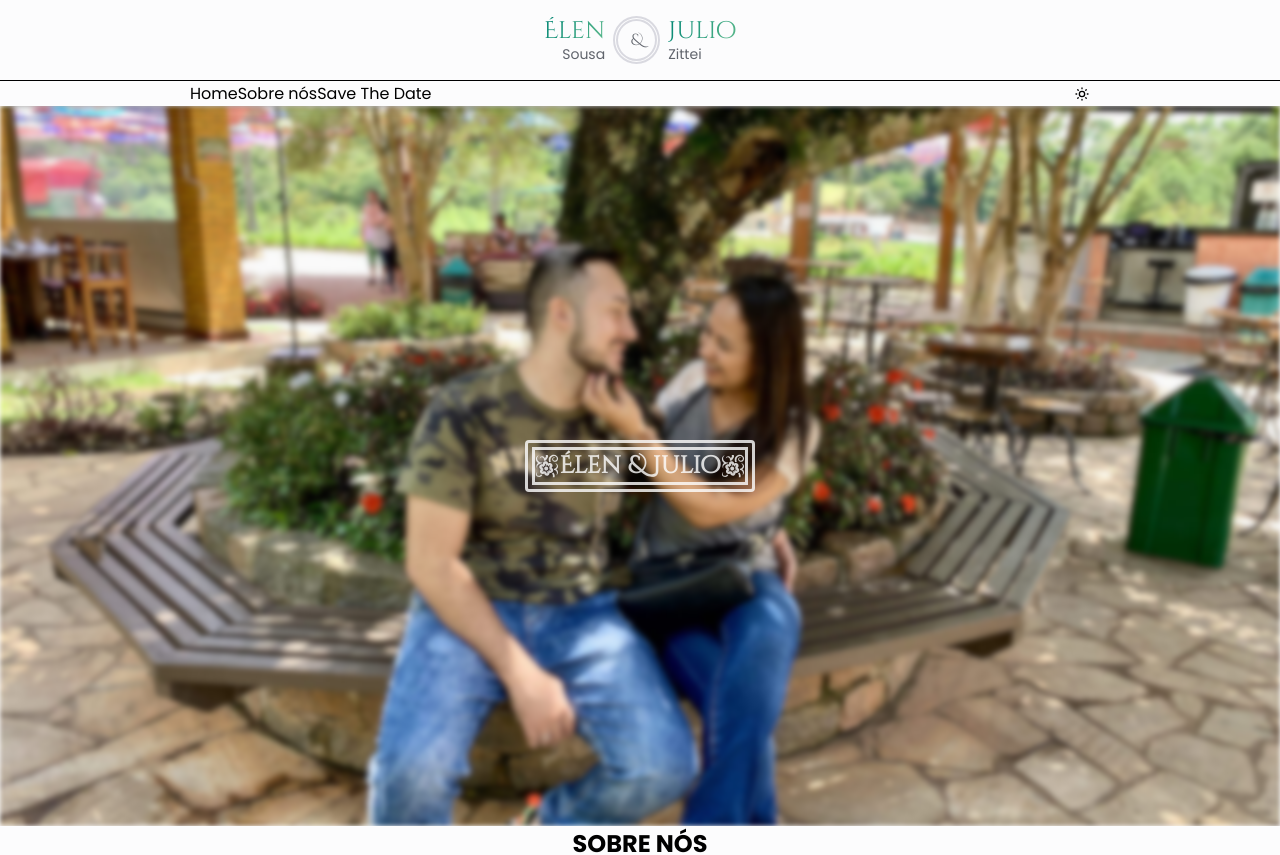
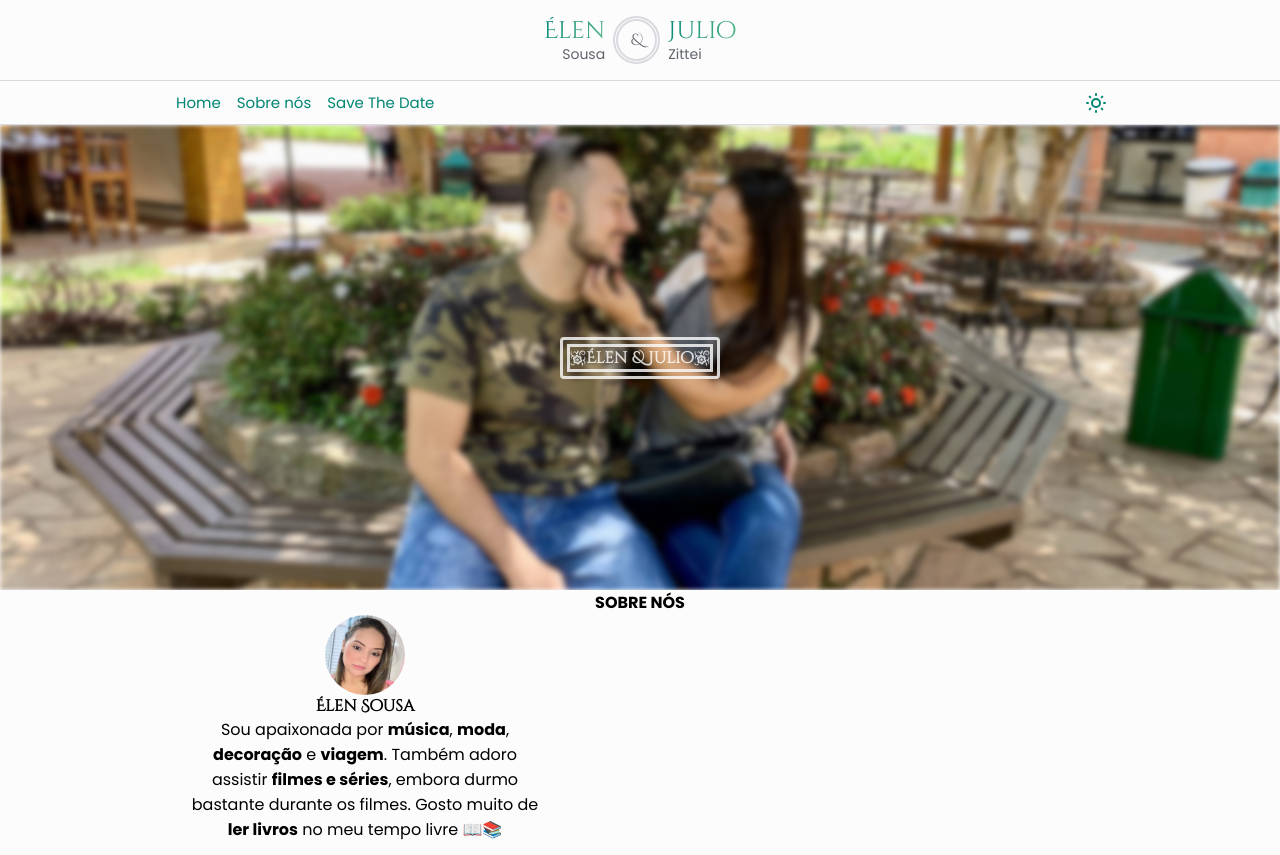
Before and after one commit to JulioZittei/our-wedding, a Next.js app: page / in a window 1280 px wide. Shown: the top 855 px of the page. Built offline with nearby package versions, Linux system fonts and the light colour scheme.

Commit message:
Refactor design system and add dependency

```diff
--- a/src/components/Header.tsx
+++ b/src/components/Header.tsx
@@ -9,7 +9,7 @@ const Container = styled('div', HeaderCss.Container);
 export function Header() {
   return (
     <Root>
-      <Container>
+      <Container direction="row" alignItems="center" justifyContent="center">
         <Logo />
       </Container>
       <NavigationMenu />
--- a/src/components/Link.tsx
+++ b/src/components/Link.tsx
@@ -6,12 +6,13 @@ interface LinkProps {
   href: string;
   target?: string;
   rel?: string;
+  tabIndex?: number | undefined;
 }
 
-export function Link({ href, target, rel, children, ...props }: LinkProps): JSX.Element {
+export function Link({ href, target, rel, tabIndex, children, ...props }: LinkProps): JSX.Element {
   return (
     <NextLink href={href} passHref>
-      <a target={target} rel={rel} {...props}>
+      <a target={target} rel={rel} tabIndex={tabIndex} {...props}>
         {children}
       </a>
     </NextLink>
--- /dev/null
+++ b/src/components/NavData.tsx
@@ -0,0 +1,22 @@
+import * as FaIcons from 'react-icons/fa';
+import * as AiIcons from 'react-icons/ai';
+import * as IoIcons from 'react-icons/io5';
+import * as HiIcons from 'react-icons/hi';
+
+export const NavData = [
+  {
+    title: 'Home',
+    path: '#home',
+    icon: <AiIcons.AiFillHome />,
+  },
+  {
+    title: 'Sobre nós',
+    path: '#about-us',
+    icon: <HiIcons.HiUsers />,
+  },
+  {
+    title: 'Save The Date',
+    path: '#save-the-date',
+    icon: <IoIcons.IoCalendar />,
+  },
+];
--- a/src/components/NavigationMenu.tsx
+++ b/src/components/NavigationMenu.tsx
@@ -1,56 +1,101 @@
-import * as NavigationMenuPrimitive from '@radix-ui/react-navigation-menu';
 import { styled } from '../styles/stiches.config';
-import * as NavMenuCss from '../styles/components/NavigationMenuCss';
-import { HiOutlineSun } from 'react-icons/hi';
 import { useTheme } from 'next-themes';
 import { useEffect, useState } from 'react';
+import useMatchMedia from '../hooks/useMatchMedia';
+import * as NavigationMenuPrimitive from '@radix-ui/react-navigation-menu';
+import * as NavMenuCss from '../styles/components/NavigationMenuCss';
+import { Link } from './Link';
+import { HiOutlineSun } from 'react-icons/hi';
+import { BiMenuAltLeft } from 'react-icons/bi';
+import { NavData } from './NavData';
 
 const Root = styled(NavigationMenuPrimitive.Root, NavMenuCss.Root);
 const Container = styled('div', NavMenuCss.Container);
 const List = styled(NavigationMenuPrimitive.List, NavMenuCss.List);
 const Item = styled(NavigationMenuPrimitive.Item, NavMenuCss.Item);
-const Link = styled(NavigationMenuPrimitive.Link, NavMenuCss.Link);
+const LinkPrimitive = styled(NavigationMenuPrimitive.Link, NavMenuCss.Link);
 const Button = styled('button', NavMenuCss.Button);
+
+const MobileList = styled(NavigationMenuPrimitive.List, NavMenuCss.MobileList);
+const MobileItem = styled(NavigationMenuPrimitive.Item, NavMenuCss.MobileItem);
+const MobileLinkPrimitive = styled(NavigationMenuPrimitive.Link, NavMenuCss.MobileLink);
 
 type NavigationProps = React.ComponentProps<typeof NavigationMenuPrimitive.Root> & {};
 
 export function NavigationMenu({}: NavigationProps): JSX.Element {
   const [mounted, setMounted] = useState(false);
   const { setTheme, resolvedTheme } = useTheme();
+  const [mobileMenuIsOpen, setMobileMenuIsOpen] = useState(false);
 
-  useEffect(() => setMounted(true), []);
+  const matchedWidthMobile = useMatchMedia('max-width: 768px');
+
+  useEffect(() => {
+    if (!matchedWidthMobile) setMobileMenuIsOpen(false);
+    setMounted(true);
+  }, [matchedWidthMobile]);
 
   if (!mounted) return <></>;
 
-  const toggleTheme = () => {
+  const handleToggleTheme = () => {
     const targetTheme = resolvedTheme === 'light' ? 'dark' : 'light';
-
     setTheme(targetTheme);
   };
 
+  const handleToggleMobileNavMenu = () => setMobileMenuIsOpen(!mobileMenuIsOpen);
+
   return (
-    <Root orientation="horizontal">
-      <Container>
+    <Root>
+      <Container direction="row" alignItems="center" justifyContent="space-between">
         <List>
-          <Item>
-            <Link href="/">Home</Link>
-          </Item>
-          <Item>
-            <Link href="/">Sobre nós</Link>
-          </Item>
-          <Item>
-            <Link href="/">Save The Date</Link>
-          </Item>
+          {matchedWidthMobile && (
+            <Item>
+              <Button onClick={handleToggleMobileNavMenu}>
+                <BiMenuAltLeft />
+              </Button>
+            </Item>
+          )}
+
+          {!matchedWidthMobile &&
+            NavData.map((item, index) => {
+              return (
+                <Item key={index}>
+                  <LinkPrimitive asChild>
+                    <Link href={item.path}>
+                      <span>{item.title}</span>
+                    </Link>
+                  </LinkPrimitive>
+                </Item>
+              );
+            })}
         </List>
 
         <List>
           <Item>
-            <Button onClick={toggleTheme}>
+            <Button onClick={handleToggleTheme}>
               <HiOutlineSun />
             </Button>
           </Item>
         </List>
       </Container>
+
+      {mobileMenuIsOpen && (
+        // <Container direction="column" alignItems="stretch">
+        <MobileList onClick={handleToggleMobileNavMenu}>
+          {NavData.map((item, index) => {
+            return (
+              <MobileItem key={index}>
+                <MobileLinkPrimitive asChild>
+                  <Link href={item.path}>
+                    {item.icon}
+                    <span>{item.title}</span>
+                  </Link>
+                </MobileLinkPrimitive>
+              </MobileItem>
+            );
+          })}
+        </MobileList>
+        // </Container>
+      )}
     </Root>
   );
 }
--- /dev/null
+++ b/src/hooks/useMatchMedia.ts
@@ -0,0 +1,27 @@
+import { useEffect, useState } from 'react';
+
+export default function useMatchMedia(condition: string): boolean {
+  const [isMatched, setIsMatched] = useState(false);
+
+  useEffect(() => {
+    function listener({ matches }: MediaQueryListEvent) {
+      setIsMatched(matches);
+    }
+
+    const matchMedia = window.matchMedia(`(${condition})`);
+
+    setIsMatched(matchMedia.matches);
+
+    try {
+      matchMedia.addEventListener('change', listener);
+
+      return () => matchMedia.removeEventListener('change', listener);
+    } catch (_) {
+      matchMedia.addListener(listener);
+
+      return () => matchMedia.removeListener(listener);
+    }
+  }, [condition]);
+
+  return isMatched;
+}
--- a/src/styles/components/HeaderCss.ts
+++ b/src/styles/components/HeaderCss.ts
@@ -1,4 +1,5 @@
 import { css } from '../stiches.config';
+import { ContainerCss } from './ContainerCss';
 
 export const Root = css({
   position: 'sticky',
@@ -7,13 +8,10 @@ export const Root = css({
   left: 0,
   right: 0,
   zIndex: 9999,
-  background: '$background',
-  boxShadow: `1px 1px 10px -5px #1a1d1e`,
-  borderBottom: '1px solid $slateA6',
+  backgroundColor: '$backgroundDefault',
 });
 
 export const Container = css({
-  maxWidth: 900,
-  margin: '0 auto',
-  padding: '$spaceDefault $spaceMD',
+  ...ContainerCss,
+  pdy: '$space24',
 });
--- a/src/styles/components/NavigationMenuCss.ts
+++ b/src/styles/components/NavigationMenuCss.ts
@@ -1,20 +1,16 @@
 import { css } from '../stiches.config';
-import { slateA } from '@radix-ui/colors';
-import { tealA } from '@radix-ui/colors';
+import { slate } from '@radix-ui/colors';
+import { teal } from '@radix-ui/colors';
+import { ContainerCss } from './ContainerCss';
 
 export const Root = css({
-  borderTop: `1px solid ${slateA.slateA6}`,
-  borderColor: '$slateA6',
+  borderBottom: '1px solid',
+  borderTop: '1px solid',
+  borderColor: '$slate6',
 });
 
 export const Container = css({
-  display: 'flex',
-  flexDirection: 'row',
-  alignItems: 'center',
-  justifyContent: 'space-between',
-  maxWidth: 900,
-  margin: '0 auto',
-  padding: '0 $spaceMD',
+  ...ContainerCss,
 });
 
 export const List = css({
@@ -24,55 +20,97 @@ export const List = css({
   listStyle: 'none',
 });
 
+export const MobileList = css({
+  flex: 1,
+  display: 'block',
+  width: '100%',
+  listStyle: 'none',
+  overflowY: 'scroll',
+  pdy: '$space16',
+});
+
 export const Item = css({
-  padding: '$spaceXS 0',
   display: 'flex',
   flexDirection: 'column',
   alignItems: 'center',
   justifyContent: 'center',
+  pdy: '$space4',
+});
+
+export const MobileItem = css({
+  width: '100%',
+  backgroundColor: 'transparent',
+
+  '&:focus': { boxShadow: `0 0 0 2px ${teal.teal7}` },
+  '&:hover': { backgroundColor: '$teal4' },
 });
 
 export const Link = css({
-  position: 'relative',
   display: 'block',
-  padding: '$spaceSM $spaceSM',
-  borderRadius: '4px',
-  background: 'transparent',
-  color: '$tealA11',
-  textDecoration: 'none',
+  padding: '$space8',
+  borderRadius: 4,
+  backgroundColor: 'transparent',
+
+  color: '$teal11',
   fontFamily: '$poppinsFont',
-  fontWeight: 400,
-  fontSize: '$fontSizeSM',
-  lineHeight: '$lineHeightSM',
+  fontSize: '$fontSize15',
+  fontWeight: '$fontWeightNormal',
+  lineHeight: '$lineHeight19',
+
   outline: 'none',
   userSelect: 'none',
+  textDecoration: 'none',
 
-  '&:focus': { position: 'relative', boxShadow: `0 0 0 2px ${tealA.tealA7}` },
-  '&:hover': { backgroundColor: tealA.tealA3 },
+  '&:focus': { boxShadow: `0 0 0 2px ${teal.teal7}` },
+  '&:hover': { backgroundColor: '$teal4' },
+});
+
+export const MobileLink = css({
+  display: 'block',
+  width: '100%',
+  padding: '$space8',
+  paddingLeft: '$space32',
+  backgroundColor: 'transparent',
+
+  color: '$teal11',
+  fontFamily: '$poppinsFont',
+  fontSize: '$fontSize15',
+  fontWeight: '$fontWeightNormal',
+  lineHeight: '$lineHeight19',
+
+  outline: 'none',
+  userSelect: 'none',
+  textDecoration: 'none',
+
+  '&>svg': {
+    marginRight: '$space8',
+  },
 });
 
 export const Button = css({
-  position: 'relative',
   display: 'flex',
   flexDirection: 'column',
   alignItems: 'center',
   justifyContent: 'center',
-  padding: '$spaceXS $spaceXS',
-  borderRadius: '4px',
+  padding: '$space4',
+  borderRadius: 4,
   border: 'none',
-  background: 'transparent',
-  color: '$tealA11',
+  backgroundColor: 'transparent',
+  height: '100%',
+
+  color: '$teal11',
   fontFamily: '$poppinsFont',
-  fontWeight: 400,
-  fontSize: '$fontSizeSM',
-  lineHeight: '$lineHeightSM',
+  fontSize: '$fontSize15',
+  fontWeight: '$fontWeightNormal',
+  lineHeight: '$lineHeight19',
+
   outline: 'none',
   userSelect: 'none',
 
+  '&:focus': { position: 'relative', boxShadow: `0 0 0 2px ${teal.teal7}` },
+  '&:hover': { backgroundColor: '$teal4' },
+
   '&>svg': {
-    fontSize: '$fontSizeDefault',
+    fontSize: '$fontSize24',
   },
-
-  '&:focus': { position: 'relative', boxShadow: `0 0 0 2px ${tealA.tealA7}` },
-  '&:hover': { backgroundColor: tealA.tealA3 },
 });
--- a/src/styles/stiches.config.ts
+++ b/src/styles/stiches.config.ts
@@ -91,12 +91,6 @@ const { css, globalCss, keyframes, theme, createTheme, getCssText, config, style
       lineHeight80: '5rem', // 80px
       lineHeight100: '6.25rem', // 100px
     },
-    media: {
-      sm: '(max-width: 768px)',
-      lg: '(min-width: 769px)',
-      // md: '(max-width: 992px)',
-      // lg: '(min-width: 993px)',
-    },
     letterSpacings: {},
     sizes: {},
     borderWidths: {},
@@ -115,6 +109,12 @@ const { css, globalCss, keyframes, theme, createTheme, getCssText, config, style
       paddingTop: value,
       paddingBottom: value,
     }),
+  },
+  media: {
+    sm: '(max-width: 768px)',
+    lg: '(min-width: 769px)',
+    // md: '(max-width: 992px)',
+    // lg: '(min-width: 993px)',
   },
 });
 
@@ -144,12 +144,6 @@ const globalStyles = globalCss({
   body: {
     backgroundColor: '$backgroundDefault',
   },
-
-  'a, button': {
-    outlineWidth: 1,
-    outlineColor: `${teal.teal7}`,
-    '&:focus': { boxShadow: `0 0 0 2px ${teal.teal7}` },
-  },
 });
 
 export { styled, css, globalCss, globalStyles, keyframes, theme, darkTheme, createTheme, getCssText, config };
```
Also changed, not shown: package.json (+6 -5 lines), 1 other file (tests, documents, lock files or other folders).
